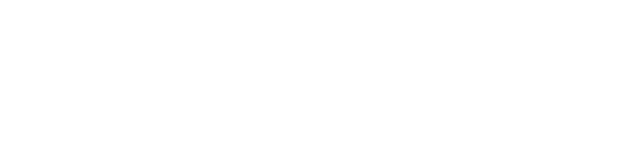
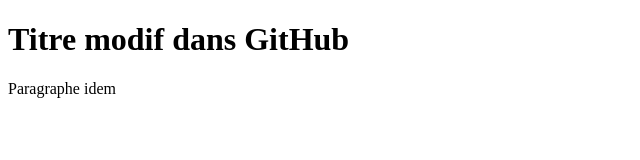
Before and after one commit to nguxx/getgit, a plain HTML site: page index.html in a window 1280 px wide. Shown: the whole page, without its empty margins (0-640 px from the left). Drawn offline with Linux system fonts and the light colour scheme.

Commit message:
Ajout de la ligne 7 et 8 dans GitHub

```diff
--- a/index.html
+++ b/index.html
@@ -4,5 +4,7 @@
         <title>Page de titre : conflit de git</title>
     </head>
     <body>
+        <h1>Titre modif dans GitHub</h1>
+        <p>Paragraphe idem</p>
     </body>
 </html>
```
